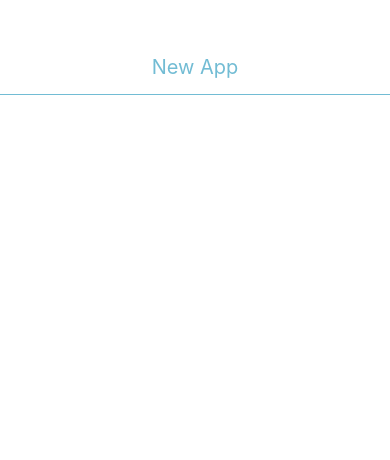
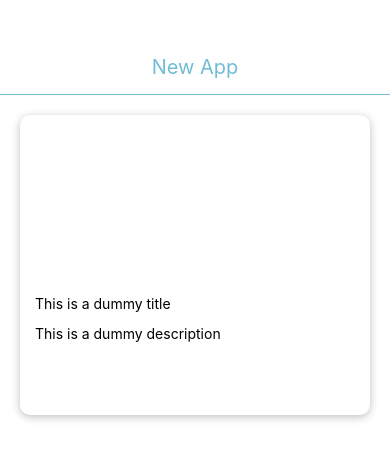
Before and after one commit to chhokara/news-app, a React Native app: screen / in a window 390 px wide. Shown: the top 460 px of the page. Built offline with nearby package versions, Linux system fonts and the light colour scheme.

Commit message:
create and style card component

```diff
--- a/App.js
+++ b/App.js
@@ -1,11 +1,13 @@
 import { StatusBar } from "expo-status-bar";
 import React from "react";
 import { StyleSheet, Text, View } from "react-native";
+import Card from "./src/components/Card";
 import Header from "./src/components/Header";
 export default function App() {
   return (
     <View>
       <Header />
+      <Card />
       <StatusBar style="auto" />
     </View>
   );
--- /dev/null
+++ b/src/components/Card.js
@@ -0,0 +1,45 @@
+import React from "react";
+import { Text, View, StyleSheet } from "react-native";
+const Card = () => {
+  return (
+    <View style={styles.card}>
+      <View style={styles.imageWrapper}></View>
+      <View style={styles.titleWrapper}>
+        <Text>This is a dummy title</Text>
+      </View>
+      <View style={styles.descriptionWrapper}>
+        <Text>This is a dummy description</Text>
+      </View>
+    </View>
+  );
+};
+
+const styles = StyleSheet.create({
+  card: {
+    backgroundColor: "#ffffff",
+    height: 300,
+    margin: 20,
+    borderRadius: 10,
+    shadowColor: "black",
+    shadowOpacity: 0.25,
+    shadowOffset: { width: 0, height: 2 },
+    shadowRadius: 8,
+    elevation: 10,
+  },
+  imageWrapper: {
+    width: "100%",
+    height: "60%",
+    borderTopLeftRadius: 10,
+    borderTopRightRadius: 10,
+    overflow: "hidden",
+  },
+  titleWrapper: {
+    height: "10%",
+    paddingHorizontal: 15,
+  },
+  descriptionWrapper: {
+    paddingHorizontal: 15,
+  },
+});
+
+export default Card;
```
